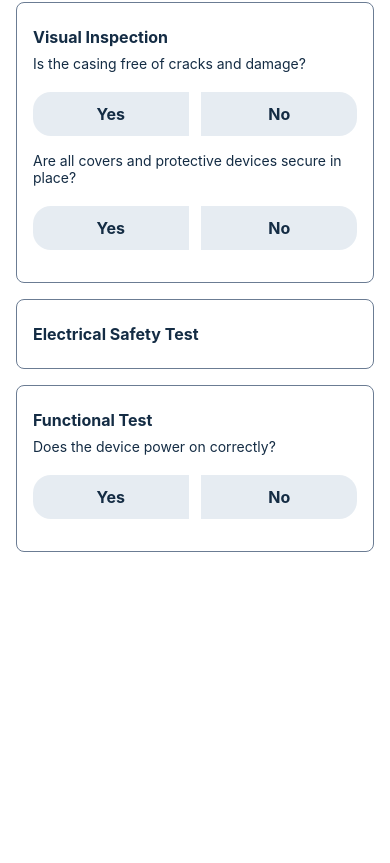
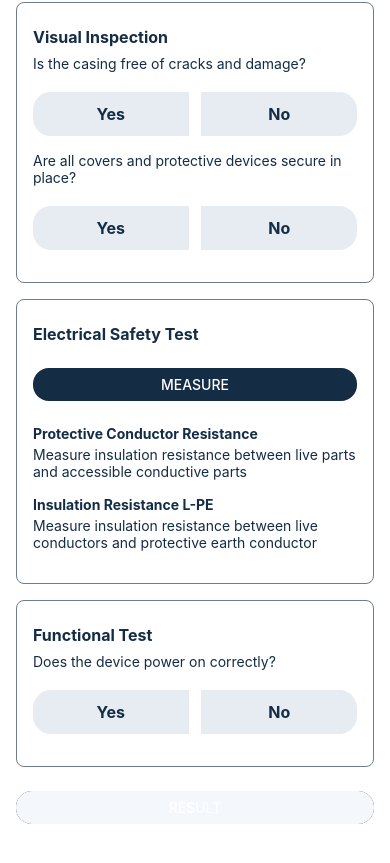
Before and after one commit to mdisumma/neumann-native, a React Native app: screen /Inspection in a window 390 px wide. Shown: the part 801-1664 px from the top of the page. Before the commit the page ends 1377 px from the top, so only its background shows below. Built offline with nearby package versions, Linux system fonts and the light colour scheme.

Commit message:
feat: add ResultScreen and navigation; implement Result button in InspectionScreen

```diff
--- a/App.tsx
+++ b/App.tsx
@@ -9,6 +9,7 @@ import { RootStackParamList } from "./types/navigation";
 import CameraScreen from "./screens/CameraScreen";
 import HomeScreen from "./screens/HomeScreen";
 import InspectionScreen from "./screens/InspectionScreen";
+import ResultScreen from "./screens/ResultScreen";
 
 const Stack = createStackNavigator<RootStackParamList>();
 
@@ -51,6 +52,13 @@ export default function App() {
               title: "Inspection",
             }}
           />
+          <Stack.Screen
+            name="Result"
+            component={ResultScreen}
+            options={{
+              title: "Inspection Result",
+            }}
+          />
         </Stack.Navigator>
       </NavigationContainer>
     </SafeAreaProvider>
--- a/api/inspection.json
+++ b/api/inspection.json
@@ -41,6 +41,15 @@
         "method": "ohmmeter",
         "limits": { "min": 0.25 },
         "value": null
+      },
+      {
+        "order": 2,
+        "name": "Insulation Resistance L-PE",
+        "description": "Measure insulation resistance between live conductors and protective earth conductor",
+        "unit": "Ω",
+        "method": "ohmmeter",
+        "limits": { "min": 0.25 },
+        "value": null
       }
     ]
   },
--- a/screens/HomeScreen.tsx
+++ b/screens/HomeScreen.tsx
@@ -57,7 +57,7 @@ const HomeScreen = ({ navigation }: Props) => {
         />
       </View>
 
-      {/* Button */}
+      {/* Action Button */}
       <View style={styles.buttonWrapper}>
         <View style={styles.button}>
           <Button
--- a/screens/InspectionScreen.tsx
+++ b/screens/InspectionScreen.tsx
@@ -2,6 +2,7 @@ import { RootStackParamList } from "@/types/navigation";
 import { StackNavigationProp } from "@react-navigation/stack";
 import React, { useState } from "react";
 import {
+  Button,
   Image,
   ScrollView,
   StyleSheet,
@@ -131,6 +132,25 @@ export default function InspectionScreen({ navigation }: Props) {
         <Text style={styles.sectionTitle}>
           {inspectionJSON.electrical_safety.section}
         </Text>
+        <View style={styles.buttonWrapper}>
+          <View style={styles.measureButton}>
+            <Button
+              title="Measure"
+              color="#142C44"
+              onPress={() => {
+                console.log("Measure button pressed");
+              }}
+            />
+          </View>
+        </View>
+        {inspectionJSON.electrical_safety.measurements.map((measurement) => (
+          <View key={measurement.order} style={{ marginBottom: 16 }}>
+            <Text style={styles.measurementsName}>{measurement.name}</Text>
+            <Text style={styles.measurementsDescription}>
+              {measurement.description}
+            </Text>
+          </View>
+        ))}
       </View>
 
       {/* Functional test questions */}
@@ -182,6 +202,18 @@ export default function InspectionScreen({ navigation }: Props) {
           </View>
         ))}
       </View>
+      {/* Action Button */}
+      <View style={styles.buttonWrapper}>
+        <View style={styles.actionButton}>
+          <Button
+            title="Result"
+            color="#F4F8FC"
+            onPress={() => {
+              navigation.navigate("Result");
+            }}
+          />
+        </View>
+      </View>
     </ScrollView>
   );
 }
@@ -193,6 +225,7 @@ const styles = StyleSheet.create({
     alignItems: "center",
     padding: 16,
     backgroundColor: "#fff",
+    paddingBottom: 24,
   },
   image: {
     width: "100%",
@@ -256,4 +289,32 @@ const styles = StyleSheet.create({
   selectedText: {
     color: "#fff",
   },
+  measureButton: {
+    backgroundColor: "#E6ECF2",
+    width: "100%",
+    borderRadius: 16,
+    overflow: "hidden",
+  },
+  measurementsName: {
+    fontSize: 14,
+    fontWeight: "bold",
+    color: "#142C44",
+    marginBottom: 4,
+  },
+  measurementsDescription: {
+    fontSize: 14,
+    color: "#142C44",
+  },
+  buttonWrapper: {
+    paddingBottom: 24,
+    paddingTop: 16,
+    alignItems: "center",
+    width: "100%",
+  },
+  actionButton: {
+    backgroundColor: "#142C44",
+    width: "100%",
+    borderRadius: 16,
+    overflow: "hidden",
+  },
 });
--- /dev/null
+++ b/screens/ResultScreen.tsx
@@ -0,0 +1,23 @@
+import { RootStackParamList } from "@/types/navigation";
+import { StackNavigationProp } from "@react-navigation/stack";
+import React from "react";
+import { StyleSheet, Text, View } from "react-native";
+
+type ResultScreenNavigationProp = StackNavigationProp<
+  RootStackParamList,
+  "Result"
+>;
+
+interface Props {
+  navigation: ResultScreenNavigationProp;
+}
+
+export default function ResultScreen({ navigation }: Props) {
+  return (
+    <View>
+      <Text>Result Screen</Text>
+    </View>
+  );
+}
+
+const styles = StyleSheet.create({});
--- a/types/navigation.ts
+++ b/types/navigation.ts
@@ -2,4 +2,5 @@ export type RootStackParamList = {
   Home: undefined;
   Camera: undefined;
   Inspection: undefined;
+  Result: undefined;
 };
```
